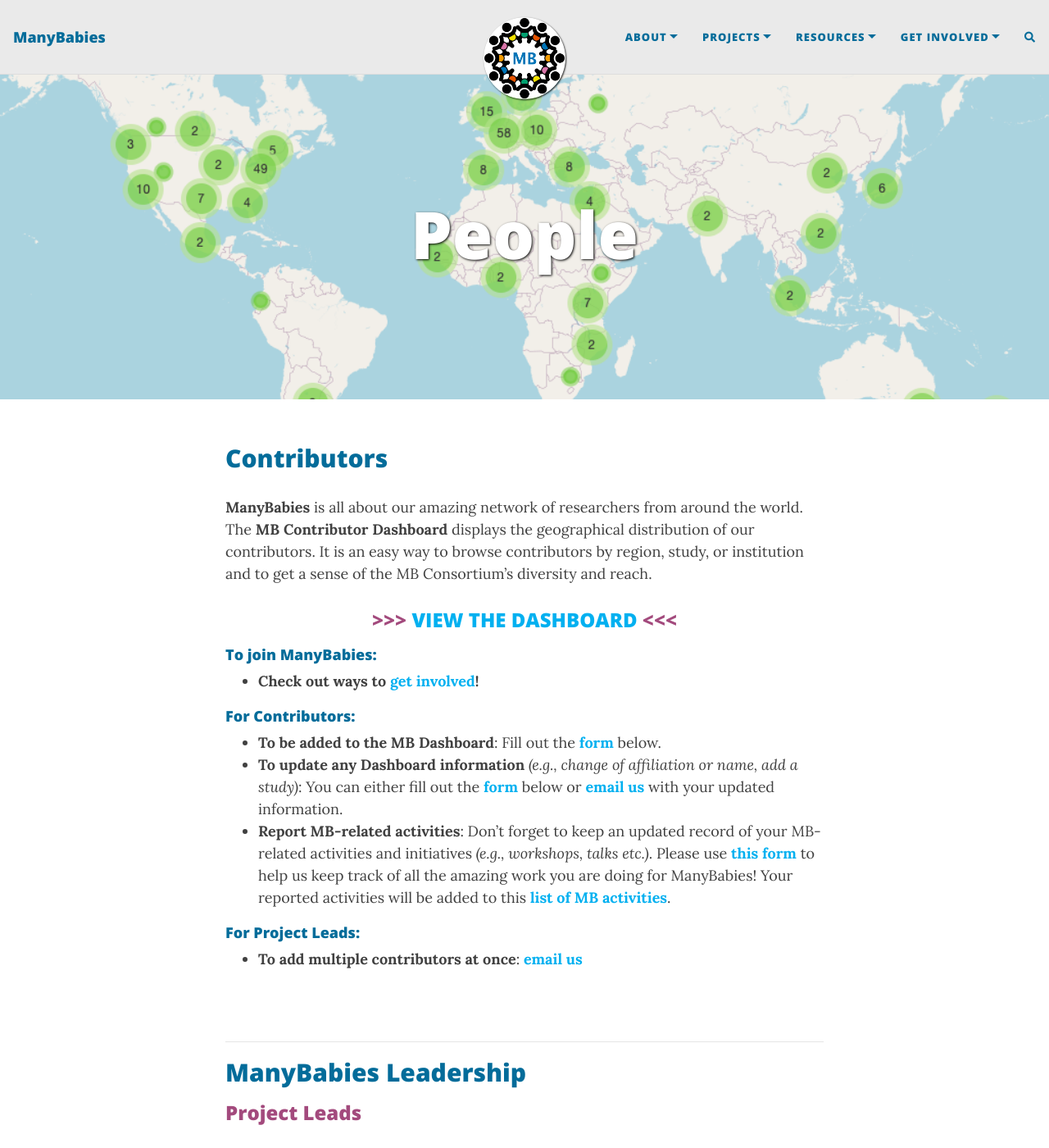
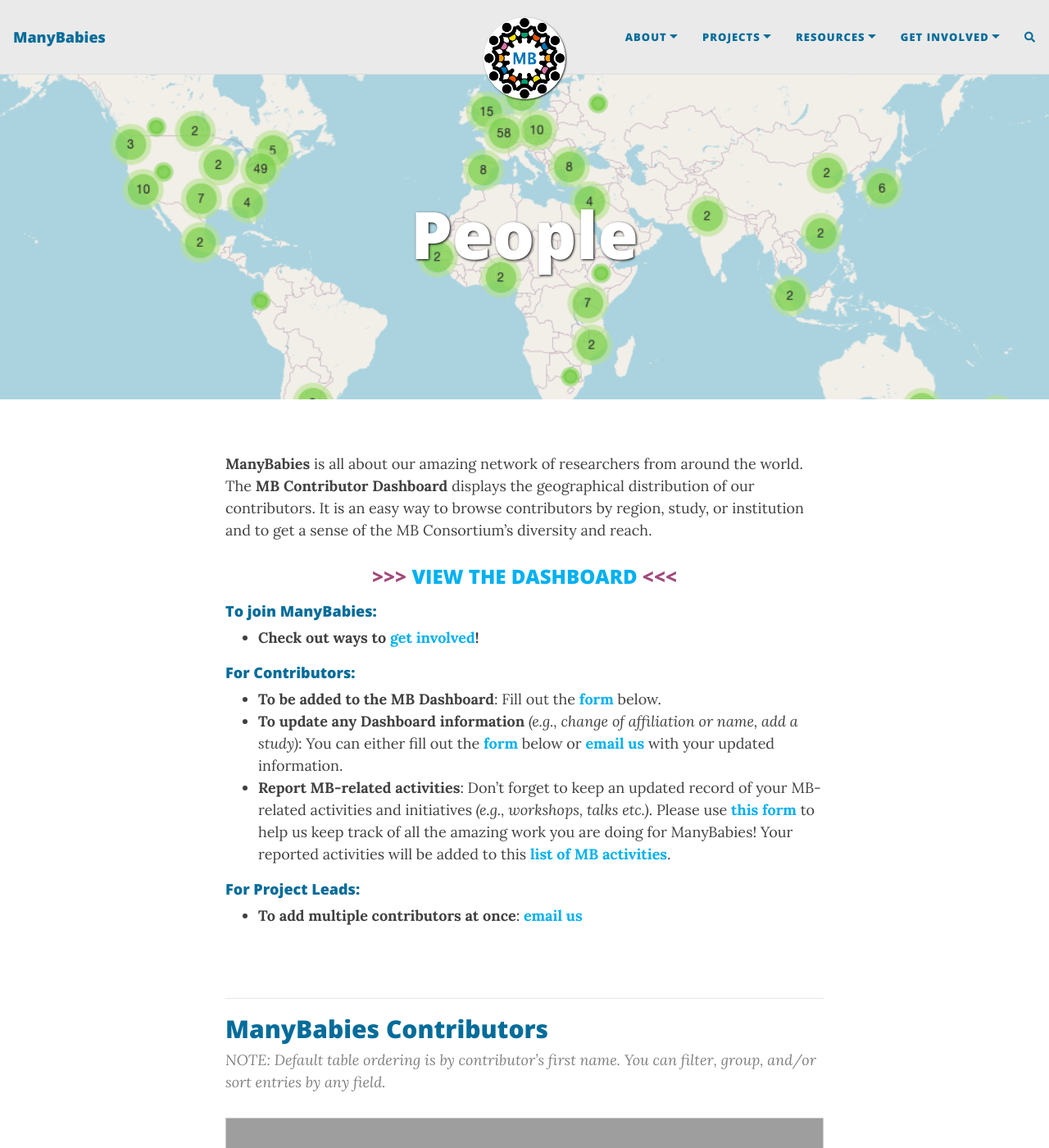
Before and after one commit to manybabies/manybabies.github.io, a Jekyll site: the page built from people.md, in a window 1280 px wide and 1400 px high. Shown: the whole window at 82% size. Built offline with Jekyll 4.4.1, drawn with Linux system fonts in a browser that asks for light colours; nearby versions of some CDN libraries; comment, search, counter and statistics services are not loaded; grey boxes are pictures that could not be loaded.

Commit message:
Update people.md

```diff
--- a/people.md
+++ b/people.md
@@ -22,6 +22,13 @@
 * **To add multiple contributors at once**: [**email us**](mailto:contact@manybabies.org)
 
 <br>
+
+***
+## ManyBabies Contributors
+> NOTE: Default table ordering is by contributor's first name. You can filter, group, and/or sort entries by any field.
+
+<iframe class="airtable-embed" src="https://airtable.com/embed/appRoqMKzcK3NsXt4/shrmAhZCMC9Bno7vF?backgroundColor=blueDusty&viewControls=on" frameborder="0" onmousewheel="" width="100%" height="533" style="background: transparent; border: 1px solid #ccc;"></iframe>
+
 
 ***
 ## ManyBabies Leadership
@@ -202,6 +209,8 @@
 </section>
 <br>
 
+
+***
 ### Alumni
 
 #### 2022-2023 Student Advisors
```
Also changed, not shown: other parts of people.md (+1 -1 lines).
